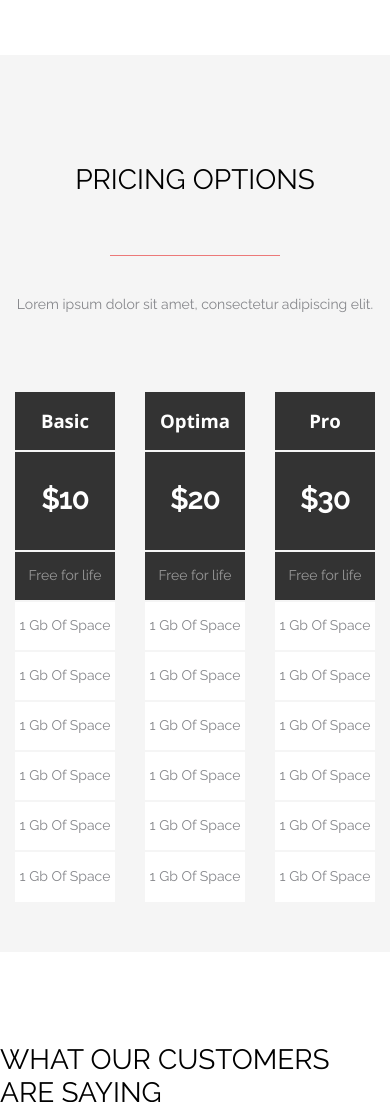
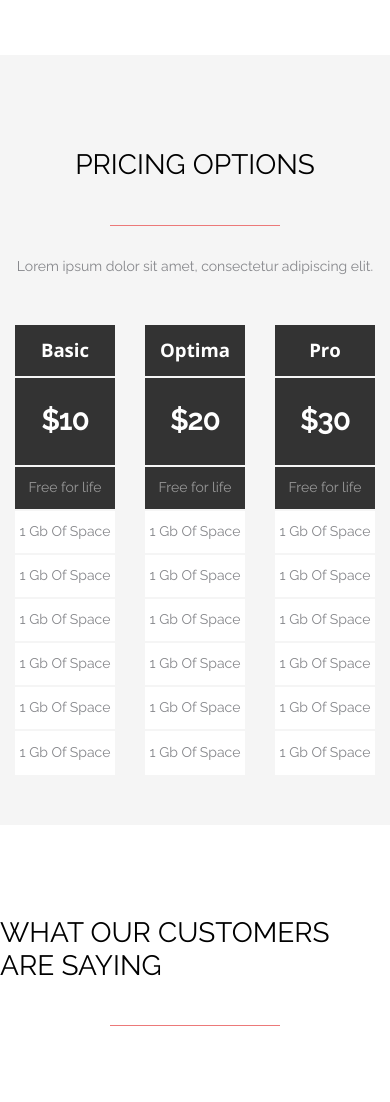
Before and after one commit to TkachenokPavel/TMS, a plain HTML site: page index.html in a window 390 px wide. Shown: the part 2758-3860 px from the top of the page. Drawn offline with nearby package versions, Linux system fonts and the light colour scheme.

Commit message:
Section Prising has been adepted for max-width - 1024

```diff
--- a/css/blocks/pricing.css
+++ b/css/blocks/pricing.css
@@ -126,3 +126,36 @@
     color: #86878B;
 
 }
+
+
+@media screen and (max-width:1024px) {
+    .pricing__title {
+        min-height: 120px;
+    }
+
+    .pricing__line  {
+        padding-bottom: 32px;
+    }
+
+    .pricing__subtitle {
+        margin-bottom: 50px;
+    }
+    .pricing__card-box {
+    }
+
+    .pricing__card-subtitle {
+        min-height: 53px;
+    }
+
+    .priccing__card-price {
+        min-height: 89px;
+    }
+
+    .pricing__card-text {
+        min-height: 44px;
+    }
+
+    .pricing__card-option {
+        min-height: 44px;
+    }
+}
```
